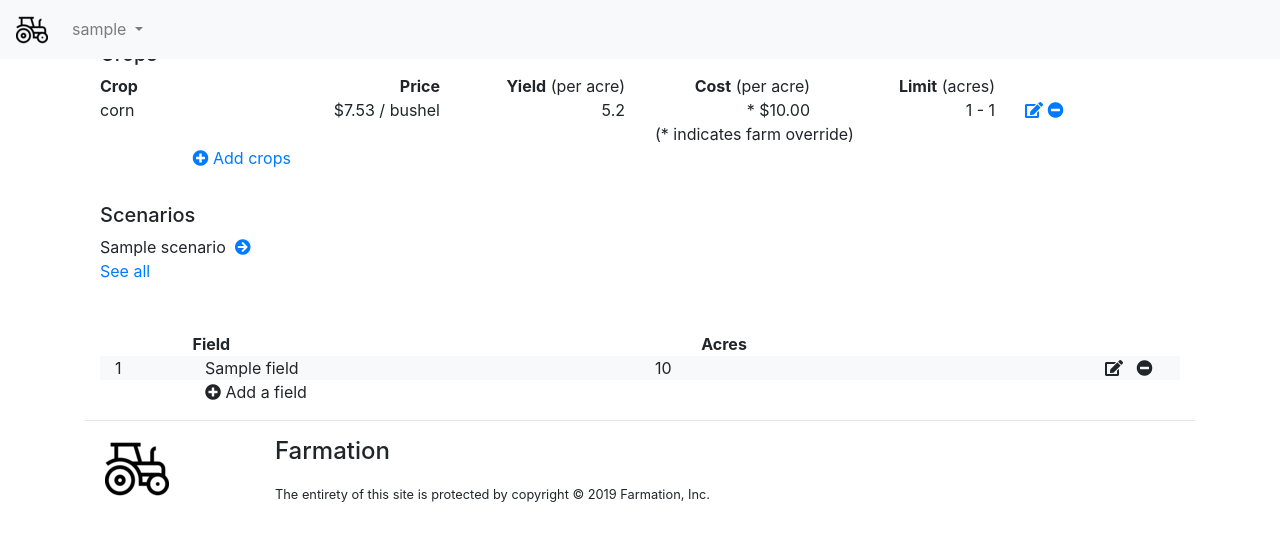
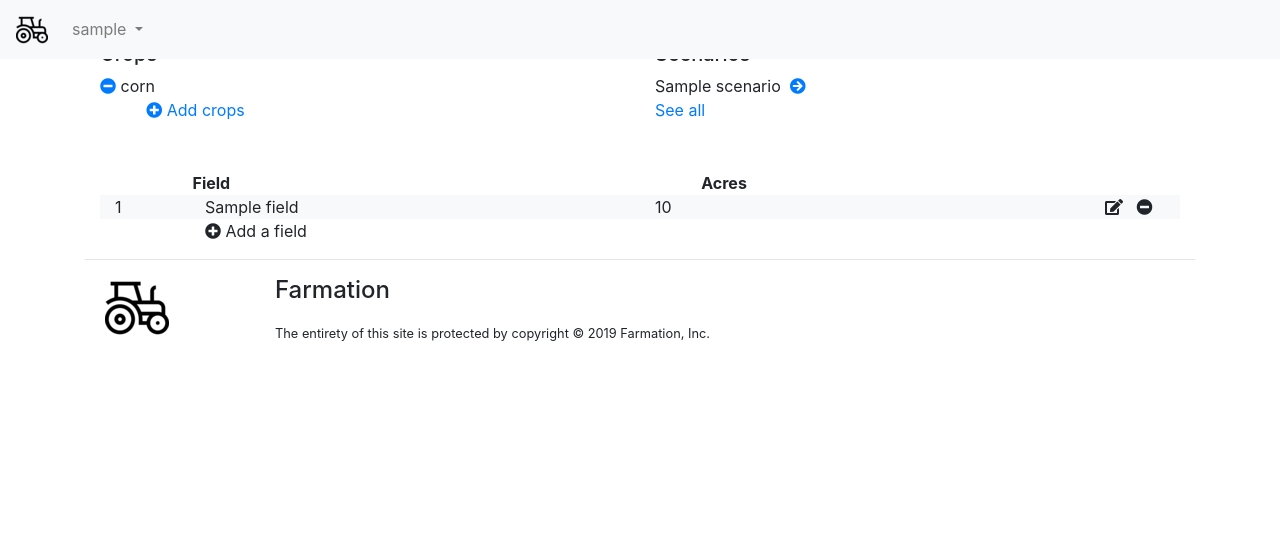
Before and after one commit to vin0110/farmation, a Django app: page /farm/1/ in a window 1280 px wide. Shown: the top 541 px of the page. Run offline with Django 3.2, Linux system fonts and the light colour scheme; a user stored in the database is signed in; data comes from the database, SQL or seed files in the repository; both versions use the stored data as it was after the commit; tables that the repository leaves empty hold one stand-in row (values such as "Sample post"); some libraries are stand-ins or nearby versions.

Commit message:
Revert "11 yield overrides"

```diff
--- a/farm/admin.py
+++ b/farm/admin.py
@@ -10,7 +10,6 @@ class FarmAdmin(admin.ModelAdmin):
 def farm_user(field):
     return field.farm.user
 
-
 @admin.register(Field)
 class FieldAdmin(admin.ModelAdmin):
     list_display = ('name', 'farm', farm_user, )
--- a/farm/models.py
+++ b/farm/models.py
@@ -37,5 +37,9 @@ class Field(models.Model):
         else:
             return str(self.id)
 
+    def farmUser(self):
+        '''for admin'''
+        return self.farm.user
+
     class Meta:
         pass
--- a/farm/urls.py
+++ b/farm/urls.py
@@ -4,14 +4,11 @@ from django.urls import path
 
 from .views import (farm,
                     removeCropFromFarm,
-                    addCropToFarm,
-                    editFarmCrop, )
+                    addCropToFarm, )
 
 urlpatterns = [
     path('<int:pk>/', farm, name='farm'),
-    path('crop/rm/<int:pk>/', removeCropFromFarm,
+    path('crop/rm/<int:pk>/<str:crop>/', removeCropFromFarm,
          name='remove_crop'),
     path('crop/add/<int:pk>/', addCropToFarm, name='add_crop'),
-
-    path('crop/edit/<int:pk>/', editFarmCrop, name='edit_crop'),
 ]
--- a/farm/views.py
+++ b/farm/views.py
@@ -8,7 +8,7 @@ from django.contrib.auth.decorators import login_required
 
 from .models import (Farm, Field, )
 from optimizer.models import CropData, FarmCrop
-from optimizer.forms import AddMultipleCropForm, FarmCropForm
+from optimizer.forms import AddMultipleCropForm
 
 
 @login_required
@@ -59,15 +59,15 @@ def farm(request, pk):
 
 
 @login_required
-def removeCropFromFarm(request, pk):
+def removeCropFromFarm(request, pk, crop):
     '''remove crop from a farm'''
-    crop = get_object_or_404(FarmCrop, pk=pk)
-    farm = crop.farm
+    farm = get_object_or_404(Farm, pk=pk)
     if farm.user != request.user:
         raise Http404
 
     try:
-        crop.delete()
+        farmcrop = FarmCrop.objects.get(data__name=crop)
+        farmcrop.delete()
         messages.info(request, 'Crop "{}" removed.'.format(crop))
     except ValueError:
         # failed to remove crop
@@ -124,26 +124,3 @@ def addCropToFarm(request, pk):
 
     context = dict(farm=farm, form=theform)
     return render(request, template_name, context)
-
-
-@login_required
-def editFarmCrop(request, pk):
-    '''edit the overrides in farmcrop'''
-    template_name = 'farm/edit_farmcrop.html'
-    form = FarmCropForm
-
-    crop = get_object_or_404(FarmCrop, pk=pk)
-
-    if request.method == "POST":
-        theform = form(request.POST, instance=crop)
-        if theform.is_valid():
-            print('lo', theform.cleaned_data['lo_acres'])
-            theform.save()
-            return HttpResponseRedirect(
-                reverse('farm:farm', args=(crop.farm.id, )))
-    else:
-        # GET
-        theform = form(instance=crop)
-
-    context = dict(crop=crop, form=theform)
-    return render(request, template_name, context)
--- a/optimizer/models.py
+++ b/optimizer/models.py
@@ -23,18 +23,6 @@ class CropData(models.Model):
     # holds derived stats about prices and yields (tuple in json format)
     price_histo = models.CharField(max_length=2048, default='')
     yield_histo = models.CharField(max_length=2048, default='')
-
-    def mean_price(self):
-        if self.price_stats:
-            return json.loads(self.price_stats)['average']
-        else:
-            return None
-
-    def mean_yield(self):
-        if self.yield_stats:
-            return json.loads(self.yield_stats)['average']
-        else:
-            return None
 
     def save(self, *args, **kwargs):
         if self.prices:
@@ -81,7 +69,13 @@ class Scenario(models.Model):
         return self.state_choices[index.index(self.state)][1]
 
     def analyzeScenario(self):
-        mean, std, q1, q2, q3 = analyzeScenario(self.crops.all())
+        crops = []
+        for crop in self.crops.all():
+            crops.append(dict(name=crop.data.name,
+                              lo=crop.lo_acres,
+                              hi=crop.hi_acres))
+
+        mean, std, q1, q2, q3 = analyzeScenario(crops)
         self.mean = mean[1]
         self.mean_partition = json.dumps(mean[0])
         self.q1 = q1[1]
@@ -112,17 +106,6 @@ class AbstractCrop(models.Model):
     yield_override = models.FloatField(default=1.0)
     cost_override = models.FloatField(default=0.0)
 
-    def isYieldOverride(self):
-        return self.yield_override != 1.0
-
-    def isCostOverride(self):
-        return self.cost_override != 0.0
-
-    def show_limits(self):
-        return '{} - {}'.format(
-            self.lo_acres,
-            self.hi_acres if self.hi_acres else "")
-
     class Meta:
         abstract = True
         ordering = ('id', )
@@ -133,19 +116,6 @@ class Crop(AbstractCrop):
     scenario = models.ForeignKey(Scenario, on_delete=models.CASCADE,
                                  related_name='crops')
 
-    def farmcrop(self):
-        return self.scenario.farm.crops.get(data=self.data)
-
-    def net_yield(self):
-        return self.data.mean_yield() *\
-            self.yield_override *\
-            self.farmcrop().yield_override
-
-    def net_cost(self):
-        return self.data.cost +\
-            self.cost_override +\
-            self.farmcrop().cost_override
-
     def __str__(self):
         return "{}:{}".format(self.data.name, self.scenario.name)
 
@@ -154,15 +124,6 @@ class FarmCrop(AbstractCrop):
     '''crop that is allowed in this farm'''
     farm = models.ForeignKey('farm.Farm', on_delete=models.CASCADE,
                              related_name='crops')
-
-    def net_yield(self):
-        return self.data.mean_yield() * self.yield_override
-
-    def net_cost(self):
-        return self.data.cost + self.cost_override
-
-    def __str__(self):
-        return "{}:{}".format(self.data.name, self.farm.name)
 
 
 class PriceOverride(models.Model):
--- a/optimizer/urls.py
+++ b/optimizer/urls.py
@@ -4,7 +4,7 @@ from .views import (scenarioList,
                     scenarioDetails,
                     scenarioAdd,
                     cropDetails,
-                    editCrop,
+                    # cropEdit,
                     removeCropFromScenario,
                     addCropToScenario,
                     analyze,
@@ -22,7 +22,7 @@ urlpatterns = [
          name='addCropScenario'),
 
     path('crop/details/<int:pk>/', cropDetails, name='crop_details'),
-    path('crop/edit/<int:pk>/', editCrop, name='edit_crop'),
+    # path('crop/edit/<int:pk>/', cropEdit, name='crop_edit'),
 
     path('analyze/<int:pk>/', analyze, name='analyze'),
 
--- a/templates/farm/farm.html
+++ b/templates/farm/farm.html
@@ -1,5 +1,4 @@
 {% extends "base.html" %}
-{% load humanize %}
 
 {% block head_title %}Farm{% endblock %}
 
@@ -17,65 +16,18 @@
 <div class="container">
   <div class="row">
     <div class="col">
+      <div class="row">
+        <div class="col">
           <h5>Crops</h5>
         </div>
       </div>
-</div>
-
-<div class="container">
-  <div class="row">
-    <div class="col-sm">
-      <b>Crop</b>
-    </div>
-    <div class="col-sm" align="right">
-      <b>Price</b>
-    </div>
-    <div class="col-sm" align="right">
-      <b>Yield</b> (per acre)
-    </div>
-    <div class="col-sm" align="right">
-      <b>Cost</b> (per acre)
-    </div>
-    <div class="col-sm" align="right">
-      <b>Limit</b> (acres)
-    </div>
-    <div class="col-sm">
-    </div>
-  </div>
-</div>
-
-<div class="container">
       {% for crop in farm.crops.all %}
       <div class="row">
-    <div class="col-sm">
-      {{ crop.data.name }}
-    </div>
-    <div class="col-sm" align="right">
-      ${{ crop.data.mean_price|floatformat:"2"|intcomma }}
-      / {{ crop.data.unit }}
-    </div>
-    <div class="col-sm" align="right">
-      {% if crop.isYieldOverride %}
-      *
-      {% endif %}
-      {{ crop.net_yield|floatformat:"1"|intcomma  }}
-    </div>
-    <div class="col-sm" align="right">
-      {% if crop.isCostOverride %}
-      *
-      {% endif %}
-      ${{ crop.net_cost|floatformat:"2"|intcomma }}
-    </div>
-    <div class="col-sm" align="right">
-      {{ crop.show_limits }}
-    </div>
-    <div class="col-sm">
-      <a href="{% url "farm:edit_crop" crop.id %}">
-        <i class="fas fa-edit"></i>
-      </a>
-      <a href="{% url "farm:remove_crop" crop.id %}">
+        <div class="col">
+          <a href="{% url "farm:remove_crop" farm.id crop %}">
             <i class="fas fa-minus-circle"></i>
           </a>
+          {{ crop.data.name }}
         </div>
       </div>
       {% empty %}
@@ -86,13 +38,6 @@
       </div>
       {% endfor %}
       <div class="row">
-    <div class="col-sm">
-    </div>
-    <div class="col">
-      (* indicates farm override)
-    </div>
-  </div>
-  <div class="row">
         <div class="col-sm-1"></div>
         <div class="col">
           <a href="{% url "farm:add_crop" farm.id %}">
@@ -101,15 +46,8 @@
           </a>
         </div>
       </div>
-</div>
-
-<div class="container">
-  <div class="row">
-    <hr/>
-  </div>
-</div>
-
-<div class="container">
+    </div>      {# end left column #}
+    <div class="col">
       <div class="row">
         <div class="col">
           <h5>Scenarios</h5>
@@ -133,6 +71,8 @@
           See all
         </a>
       </p>
+    </div>
+  </div>
 </div>
 
 <div class="container">
```
Also changed, not shown: fixtures/fake-cropdata.json (+12 -12 lines), optimizer/analyze.py (+28 -28 lines), optimizer/forms.py (+2 -13 lines), optimizer/views.py (+0 -25 lines), templates/farm/edit_farmcrop.html (deleted, +0 -26 lines), templates/optimizer/edit_crop.html (deleted, +0 -26 lines), templates/optimizer/scenario_details.html (+5 -54 lines). Lines whose indentation alone changed are shown as unchanged.
